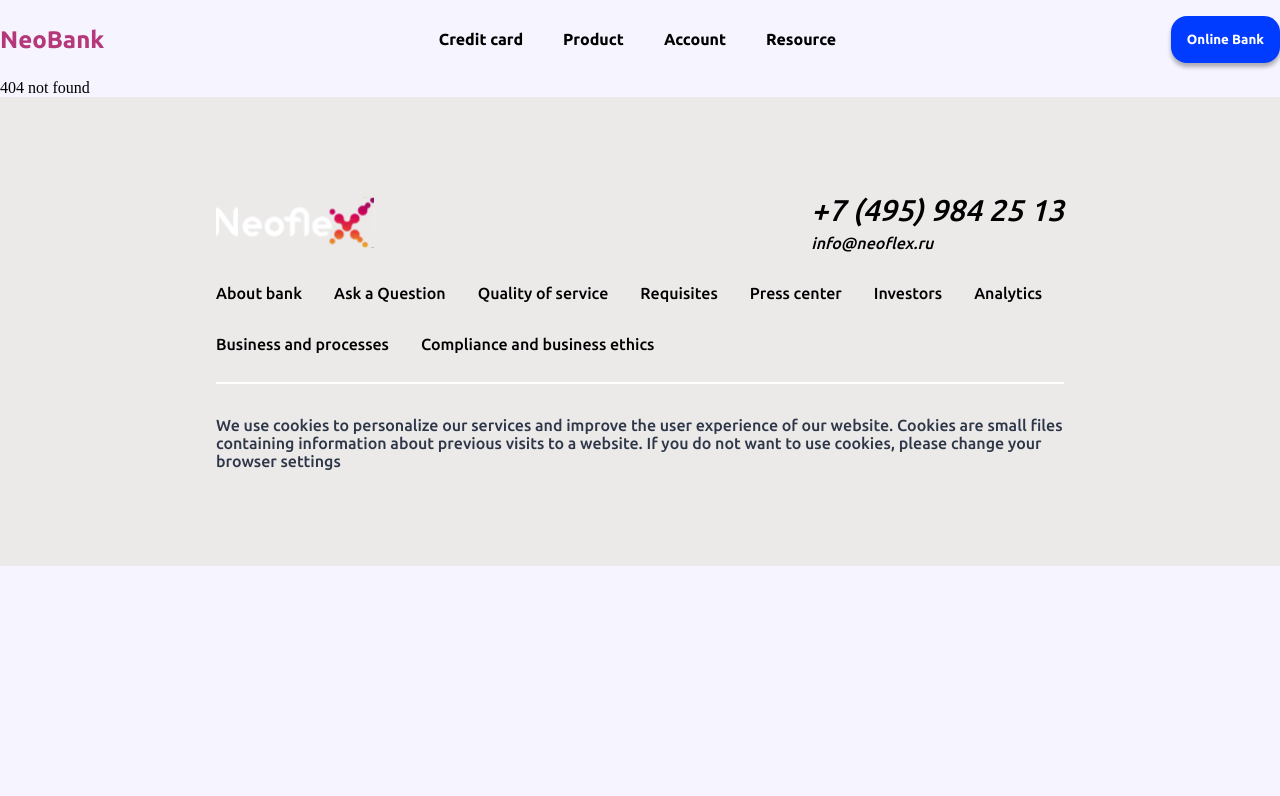
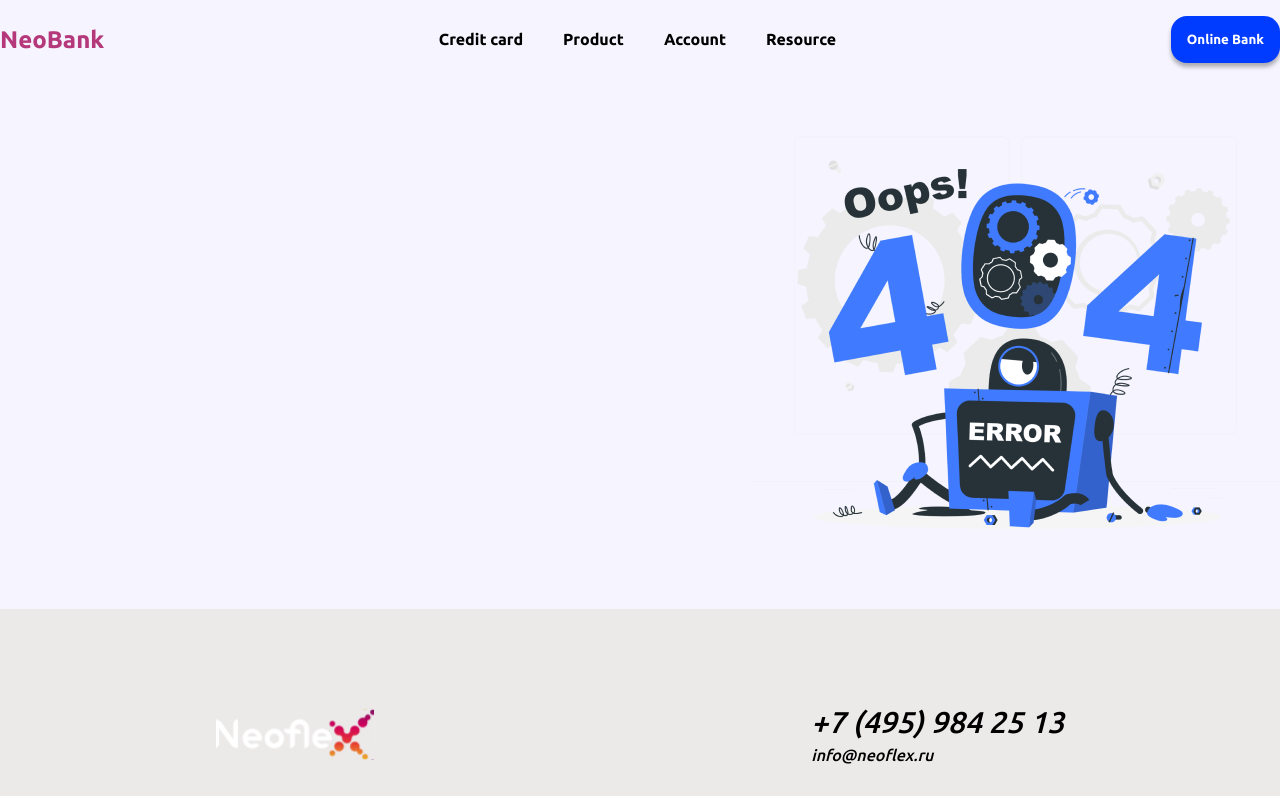
Before and after one commit to NyanLight/neoflex-project, a React (Vite) app: page /account in a window 1280 px wide. Shown: the top 796 px of the page. Built offline with nearby package versions, Linux system fonts and the light colour scheme.

Commit message:
add flex layout and image part

```diff
--- a/src/components/NotFound/NotFound.module.css
+++ b/src/components/NotFound/NotFound.module.css
@@ -0,0 +1,7 @@
+.notFound {
+    max-width: 1300px;
+    margin: auto;
+    display: flex;
+    flex-direction: row;
+    justify-content: space-between;
+}
--- a/src/components/NotFound/NotFound.tsx
+++ b/src/components/NotFound/NotFound.tsx
@@ -7,7 +7,14 @@ export function NotFound () {
         <>
         <Header />
         <section className={styles.notFound}>
-            404 not found
+            <div className={styles.infoPart}>
+
+            </div>
+            <div className={styles.imagePart}>
+                <div className={styles.imagePart__wrapper}>
+                <img className={styles.imagePart__img} src="src/assets/404.png" alt="" />
+                </div>
+            </div>
         </section>
         <Footer />
         </>
```
